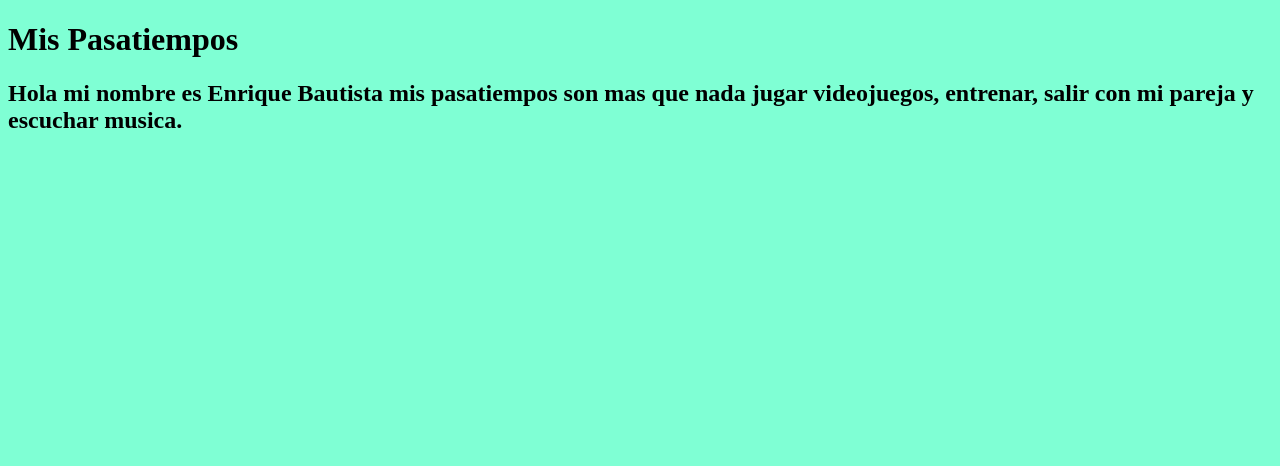
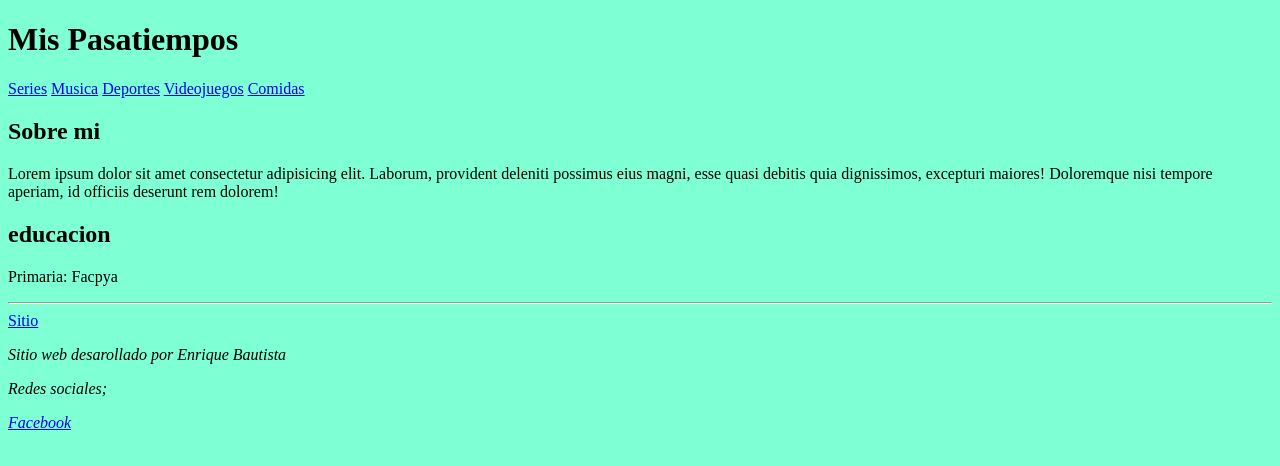
Before and after one commit to EnriqueBau14/Tarea-viernes, a plain HTML site: page index.html in a window 1280 px wide. Drawn offline with Linux system fonts and the light colour scheme.

Commit message:
pasatiempos

```diff
--- a/index.html
+++ b/index.html
@@ -7,9 +7,44 @@
     <title>Tarea</title>
 </head>
 <body>
-    <h1>Mis Pasatiempos</h1>
-    <h2>Hola mi nombre es Enrique Bautista mis pasatiempos son mas que nada jugar
-        videojuegos, entrenar, salir con mi pareja y escuchar musica.
-    </h2>
+    <header>
+        <h1>Mis Pasatiempos</h1>
+        <nav>
+            <a href="series.html">Series</a>
+            <a href="series.html">Musica</a>
+            <a href="series.html">Deportes</a>
+            <a href="series.html">Videojuegos</a>
+            <a href="series.html">Comidas</a>
+        </nav>
+    </header>
+    <main>
+        <article>
+                <header>
+                    <h2>Sobre mi</h2>
+                </header>
+                <p>Lorem ipsum dolor sit amet consectetur adipisicing elit. Laborum, provident deleniti
+                    possimus eius magni, esse quasi debitis quia dignissimos, excepturi maiores! Doloremque
+                    nisi tempore aperiam, id officiis deserunt rem dolorem!</p>
+
+                    <section>
+                        <h2>educacion</h2>
+                        <p>Primaria: Facpya</p>
+                    </section>
+                <footer>
+                    <hr>
+                </footer>
+        </article>
+
+    </main>
+    <aside>
+        <a href="Sitioc">Sitio</a>
+    </aside>
+    <footer>
+        <address>
+            <p>Sitio web desarollado por Enrique Bautista</p>
+            <p>Redes sociales;</p>
+            <a href="Ligafacebook">Facebook</a>
+        </address>
+    </footer>
 </body>
 </html>
```
Also changed, not shown: series.html (added).
